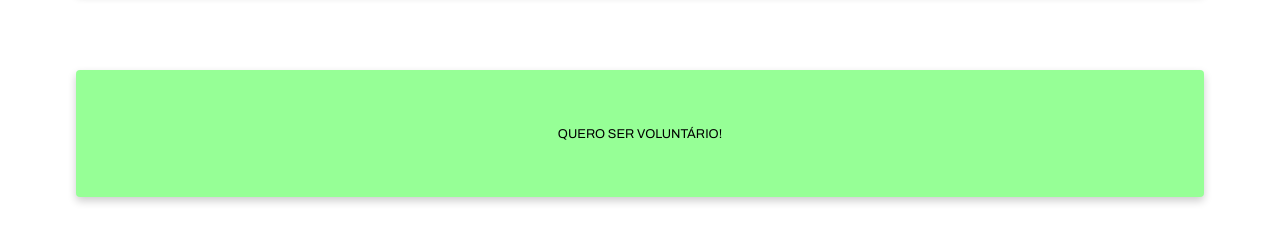
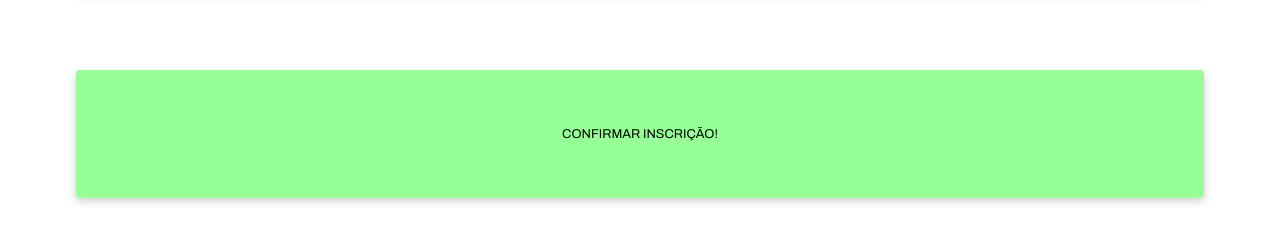
Before and after one commit to jvpteixeira/front-icpi-casa, a React (Create React App) app: page /confirmation in a window 1280 px wide. Shown: the part 1516-1758 px from the top of the page. Built offline with nearby package versions, Linux system fonts and the light colour scheme.

Commit message:
feat: atualização dos links entre as telas

```diff
--- a/src/@core/infrastructure/api/services/colaboratorService.ts
+++ b/src/@core/infrastructure/api/services/colaboratorService.ts
@@ -9,7 +9,6 @@ export const getColaboratorByIdCampaign = (id: string) => {
 
 export async function postColaborators(campaignId: string, name: string, age: string, mail: string, phone: string): Promise<AxiosResponse<Colaborator>> {
   try {
-    console.log("Cheguei aqui!!!!!!!!!!!");
     const response = await api.post(`campaigns/${campaignId}/colaborators`, {
       name,
       phone,
--- a/src/pages/campaignStatus/index.tsx
+++ b/src/pages/campaignStatus/index.tsx
@@ -130,7 +130,7 @@ export default function CampaignStatus() {
 
         <CampaignStatusVoluntaryButtom>
             <CampaignStatusTextButtom>
-            <StyledLink to="/registre-se">
+            <StyledLink to="/confirmation">
                 Quero Ser Voluntario
             </StyledLink>
             </CampaignStatusTextButtom>
--- a/src/pages/confirmation/index.tsx
+++ b/src/pages/confirmation/index.tsx
@@ -1,6 +1,6 @@
 import {
   CardText,
-  Content, NumberBall, ProjectCardButtonConfirmation, ProjectCardConfirmation, ProjectCardGroup, ProjectConfirmation, ProjectSubTitle, ProjectTitleConfirmation,
+  Content, NumberBall, ProjectCardButtonConfirmation, ProjectCardConfirmation, ProjectCardGroup, ProjectConfirmation, ProjectSubTitle, ProjectTitleConfirmation, StyledLink,
 } from './styles';
 import MenuFlow from '../dashboard';
 import HeaderNotification from '../notification';
@@ -66,9 +66,9 @@ export default function Confirmation() {
         </ProjectCardConfirmation>
 
         <ProjectCardButtonConfirmation>
-          <CardText>
-            QUERO SER VOLUNTÁRIO!
-          </CardText>
+          <StyledLink to="/registre-se">
+            CONFIRMAR INSCRIÇÃO!
+          </StyledLink>
         </ProjectCardButtonConfirmation>
 
       </ProjectCardGroup>
--- a/src/pages/confirmation/styles.tsx
+++ b/src/pages/confirmation/styles.tsx
@@ -1,3 +1,4 @@
+import { Link } from 'react-router-dom';
 import styled from 'styled-components';
 
 export const Content = styled.div`
@@ -75,6 +76,7 @@ export const CardText = styled.span`
 `;
 
 
+
 export const ProjectCardButtonConfirmation = styled.div`
   display: flex;
   flex-direction: column;
@@ -87,3 +89,11 @@ export const ProjectCardButtonConfirmation = styled.div`
   border-radius: 4px;
   box-shadow: 0px 4px 8px rgba(0, 0, 0, 0.2);
   `;
+
+export const StyledLink = styled(Link)`
+  text-decoration: none;
+  color: inherit;
+  text-align: left;
+  padding: 5%;
+  font-size: 80%;
+`;
--- a/src/pages/register/index.tsx
+++ b/src/pages/register/index.tsx
@@ -15,7 +15,6 @@ import Offsite from '../../containers/Offside';
 import validationLogin from './validation';
 import LoadingContextContent from '../../contexts/LoadingContext';
 import Textbox from '../../components/Textbox';
-import axios from 'axios';
 import PostColaborator from '../../@core/application/colaborator/postColaborator';
 
 export default function RegisterPage() {
```
Lines whose indentation alone changed are shown as unchanged.
